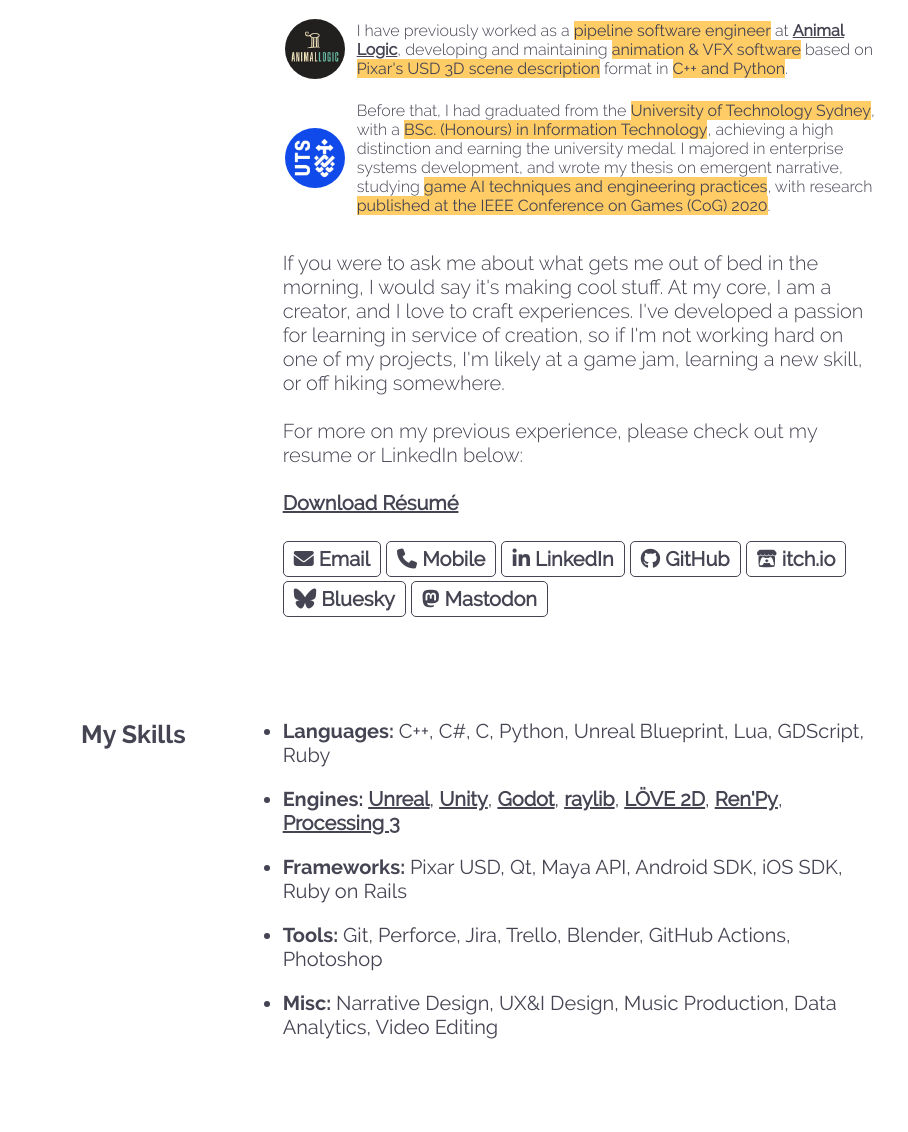
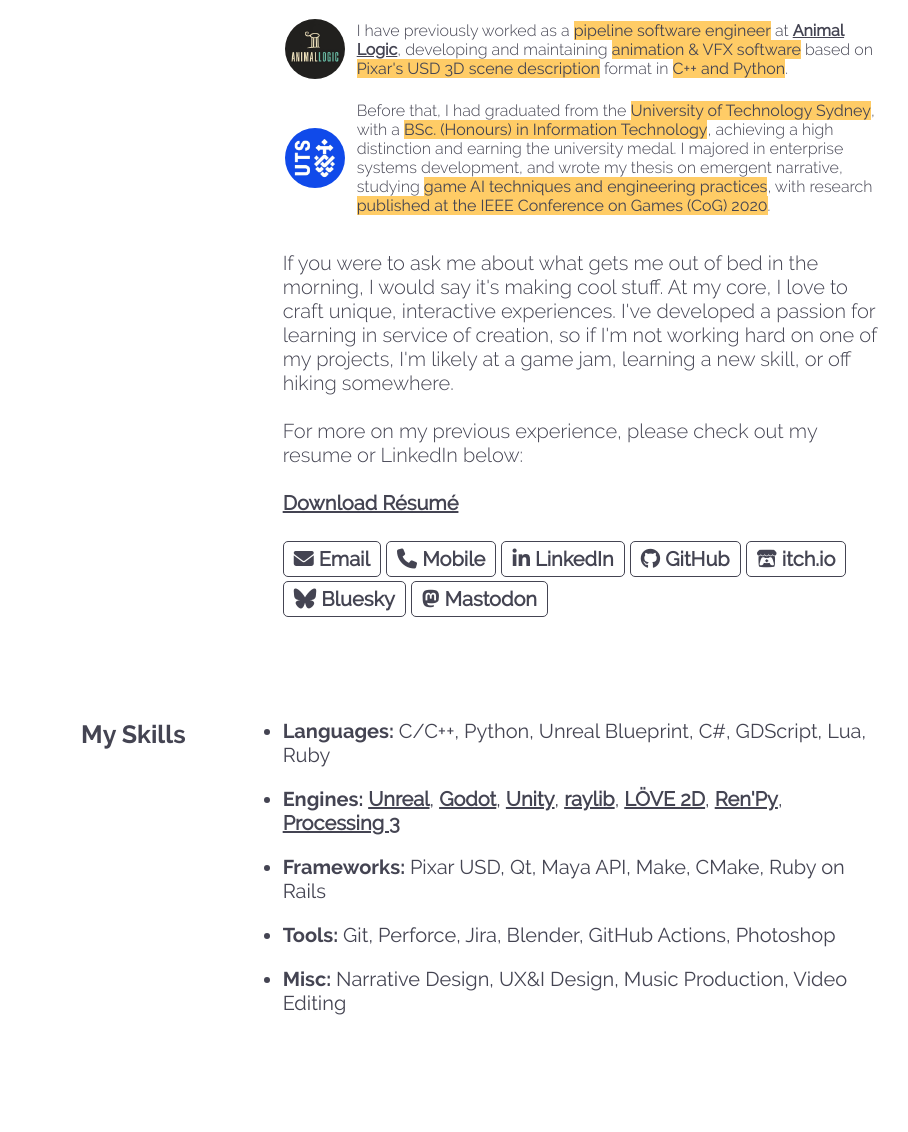
Before and after one commit to jonjondev/jonjondev.github.io, a plain HTML site: page index.html in a window 1280 px wide. Shown: the part 1096-2228 px from the top of the page, without its empty margins (208-1116 px from the left). Drawn offline with Linux system fonts and the light colour scheme.

Commit message:
Updated resume, roles, and skills

```diff
--- a/index.html
+++ b/index.html
@@ -76,7 +76,7 @@
 							<img class="role-img" src="./role-images/gameloft.png">
 						</td>
 						<td>
-							Based in <mark>Brisbane, Australia</mark>, I am currently working as a <mark>senior gameplay engineer</mark> at <a href="https://www.gameloft.com/gameloft-studios/brisbane" target="_blank">Gameloft Brisbane</a>, working with <mark>Unreal Engine</mark> in <mark>C++, Blueprint, and Python</mark>, to release <mark>one of Apple Arcade's flagship titles</mark>, <a href="https://apps.apple.com/au/app/my-little-pony-mane-merge/id1596302742" target="_blank">My Little Pony: Mane Merge</a>, <mark>winner of the 2023 Australian Game Developer Awards'</mark> "mobile games" category.
+							Based in <mark>Brisbane, Australia</mark>, I am currently working as <mark>lead programmer</mark> at <a href="https://www.gameloft.com/gameloft-studios/brisbane" target="_blank">Gameloft Brisbane</a>, working with <mark>Unreal Engine</mark> in <mark>C++, Blueprint, and Python</mark>, having released <mark>one of Apple Arcade's flagship titles</mark>, <a href="https://apps.apple.com/au/app/my-little-pony-mane-merge/id1596302742" target="_blank">My Little Pony: Mane Merge</a>, <mark>winner of the 2023 Australian Game Developer Awards'</mark> "mobile games" category.
 						</td>
 					</tr>
 					<tr>
@@ -105,7 +105,7 @@
 					</tr>
 				</table>
 				<br>
-				If you were to ask me about what gets me out of bed in the morning, I would say it's making cool stuff. At my core, I am a creator, and I love to craft experiences. I've developed a passion for learning in service of creation, so if I'm not working hard on one of my projects, I'm likely at a game jam, learning a new skill, or off hiking somewhere.
+				If you were to ask me about what gets me out of bed in the morning, I would say it's making cool stuff. At my core, I love to craft unique, interactive experiences. I've developed a passion for learning in service of creation, so if I'm not working hard on one of my projects, I'm likely at a game jam, learning a new skill, or off hiking somewhere.
 				<br><br>
 				For more on my previous experience, please check out my resume or LinkedIn below:
 				<br><br>
@@ -151,11 +151,11 @@
 		<div class="section">
 			<p class="section-heading">My Skills</p>
 			<ul class="section-list">
-				<li><b>Languages: </b>C++, C#, C, Python, Unreal Blueprint, Lua, GDScript, Ruby</li>
-				<li><b>Engines: </b><a target="_blank" href="https://www.unrealengine.com">Unreal</a>, <a target="_blank" href="https://unity.com">Unity</a>, <a target="_blank" href="https://godotengine.org">Godot</a>, <a target="_blank" href="https://github.com/raysan5/raylib">raylib</a>, <a target="_blank" href="https://love2d.org">L&Ouml;VE 2D</a>, <a target="_blank" href="https://www.renpy.org">Ren'Py</a>, <a target="_blank" href="https://processing.org">Processing 3</a></li>
-				<li><b>Frameworks: </b>Pixar USD, Qt, Maya API, Android SDK, iOS SDK, Ruby on Rails</li>
-				<li><b>Tools: </b>Git, Perforce, Jira, Trello, Blender, GitHub Actions, Photoshop</li>
-				<li><b>Misc: </b>Narrative Design, UX&I Design, Music Production, Data Analytics, Video Editing</li>
+				<li><b>Languages: </b>C/C++, Python, Unreal Blueprint, C#, GDScript, Lua, Ruby</li>
+				<li><b>Engines: </b><a target="_blank" href="https://www.unrealengine.com">Unreal</a>, <a target="_blank" href="https://godotengine.org">Godot</a>, <a target="_blank" href="https://unity.com">Unity</a>, <a target="_blank" href="https://github.com/raysan5/raylib">raylib</a>, <a target="_blank" href="https://love2d.org">L&Ouml;VE 2D</a>, <a target="_blank" href="https://www.renpy.org">Ren'Py</a>, <a target="_blank" href="https://processing.org">Processing 3</a></li>
+				<li><b>Frameworks: </b>Pixar USD, Qt, Maya API, Make, CMake, Ruby on Rails</li>
+				<li><b>Tools: </b>Git, Perforce, Jira, Blender, GitHub Actions, Photoshop</li>
+				<li><b>Misc: </b>Narrative Design, UX&I Design, Music Production, Video Editing</li>
 			</ul>
 		</div>
 		<div class="section">
```
Also changed, not shown: 1 other file.
